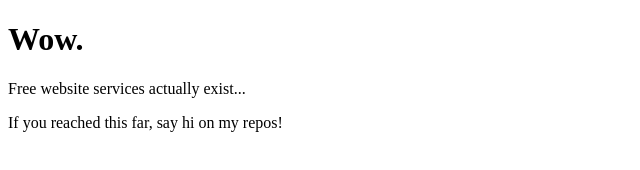
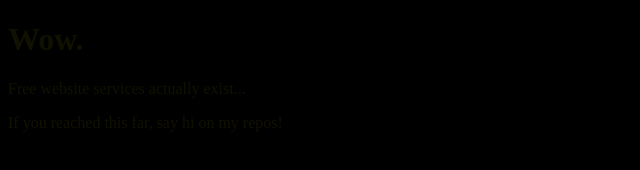
Before and after one commit to RealTheHexagon/realthehexagon.github.io, a plain HTML site: page index.html in a window 1280 px wide. Shown: the whole page, without its empty margins (0-640 px from the left). Drawn offline with Linux system fonts and the light colour scheme.

Commit message:
Add some styling
Description

```diff
--- a/index.html
+++ b/index.html
@@ -1,5 +1,9 @@
 <!DOCTYPE html>
 <html>
+    <head>
+        <title>The Hexapage.</title>
+        <link href="style.css" rel="stylesheet">
+    </head>
     <body>
         <h1>Wow.</h1>
         <p>Free website services actually exist...</p>
--- /dev/null
+++ b/style.css
@@ -0,0 +1,4 @@
+html {
+    background-color: #000000;
+    color: #111100;
+}
```
